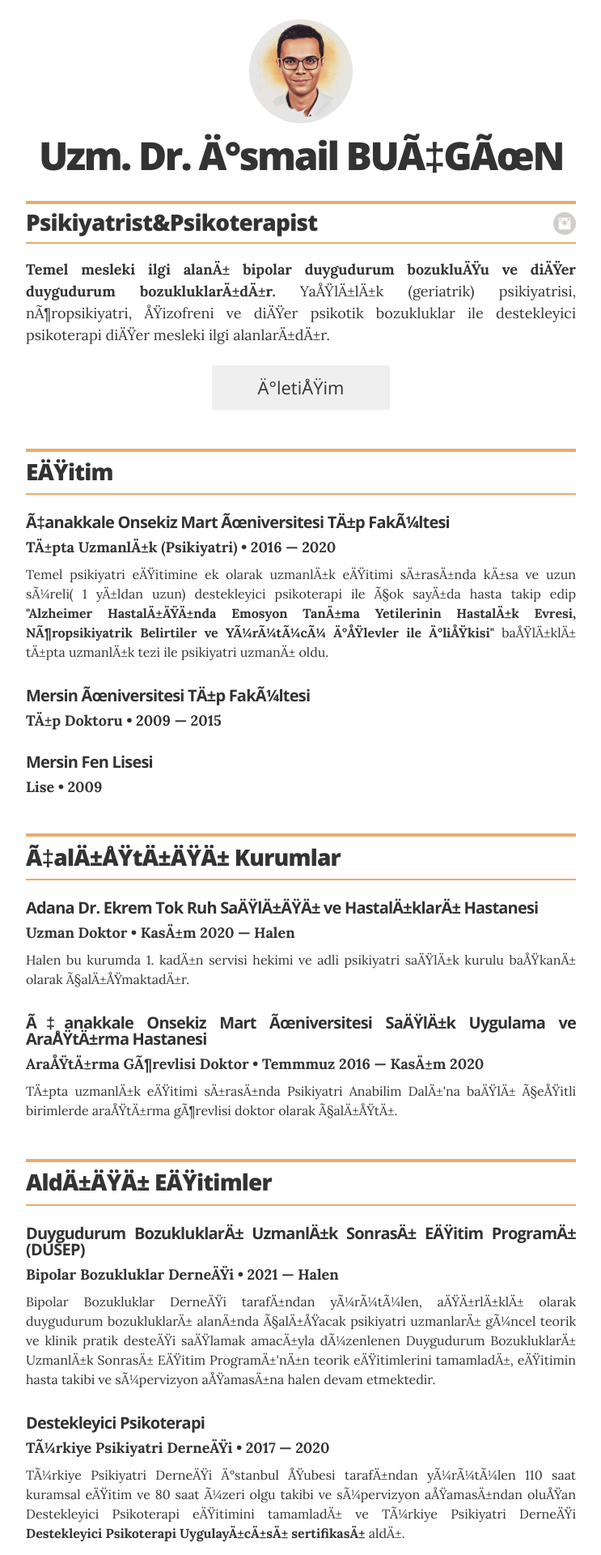
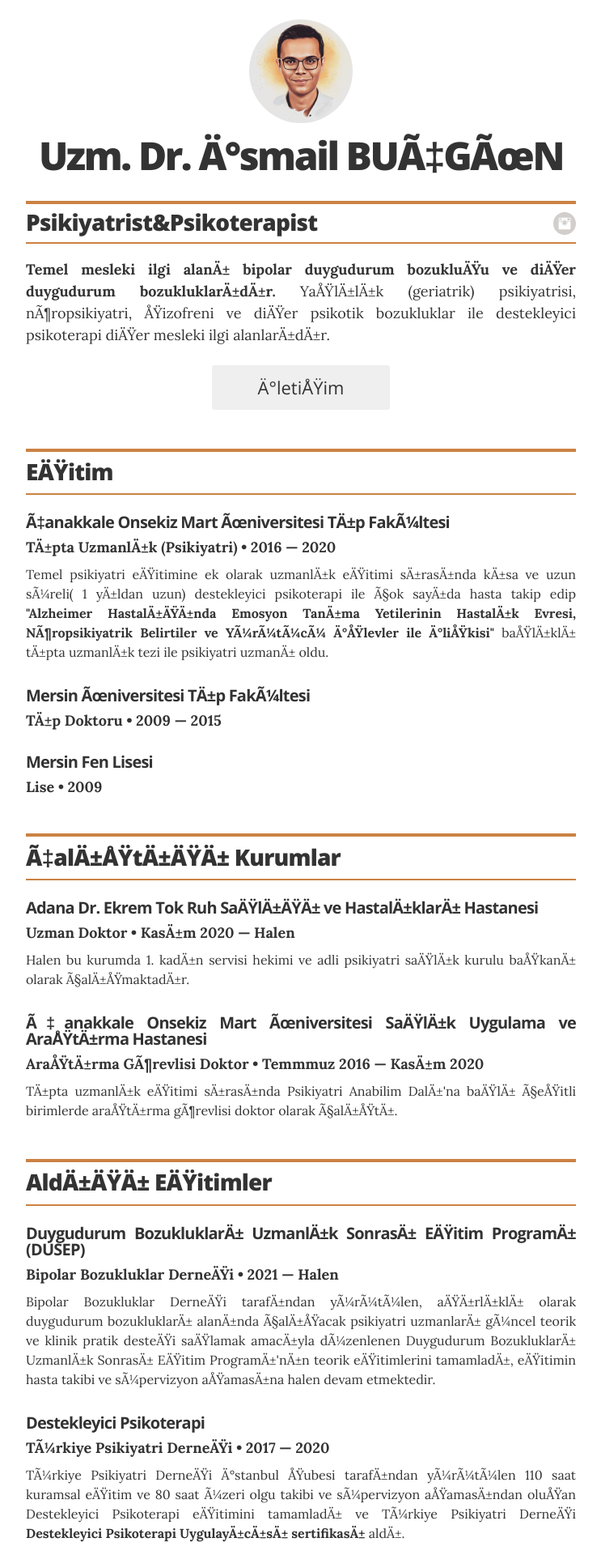
Before and after one commit to ibucgun/ibucgun.github.io, a Jekyll site: the page built from index.html, in a window 1280 px wide. Shown: the top 1920 px of the page at 81% size, without its empty margins (268-1011 px from the left). Built offline with Jekyll 4.4.1, drawn with Linux system fonts in a browser that asks for light colours.

Commit message:
Update _mixins.scss

```diff
--- a/_sass/_mixins.scss
+++ b/_sass/_mixins.scss
@@ -91,8 +91,8 @@
 // layout
 
 @mixin section_border {
-  border-top: 4px solid #EBAB6B;
-  border-bottom: 2px solid #EBAB6B;
+  border-top: 4px solid #CB8243;
+  border-bottom: 2px solid #CB8243;
   padding: .2rem 0 .4rem;
 }
 
```
